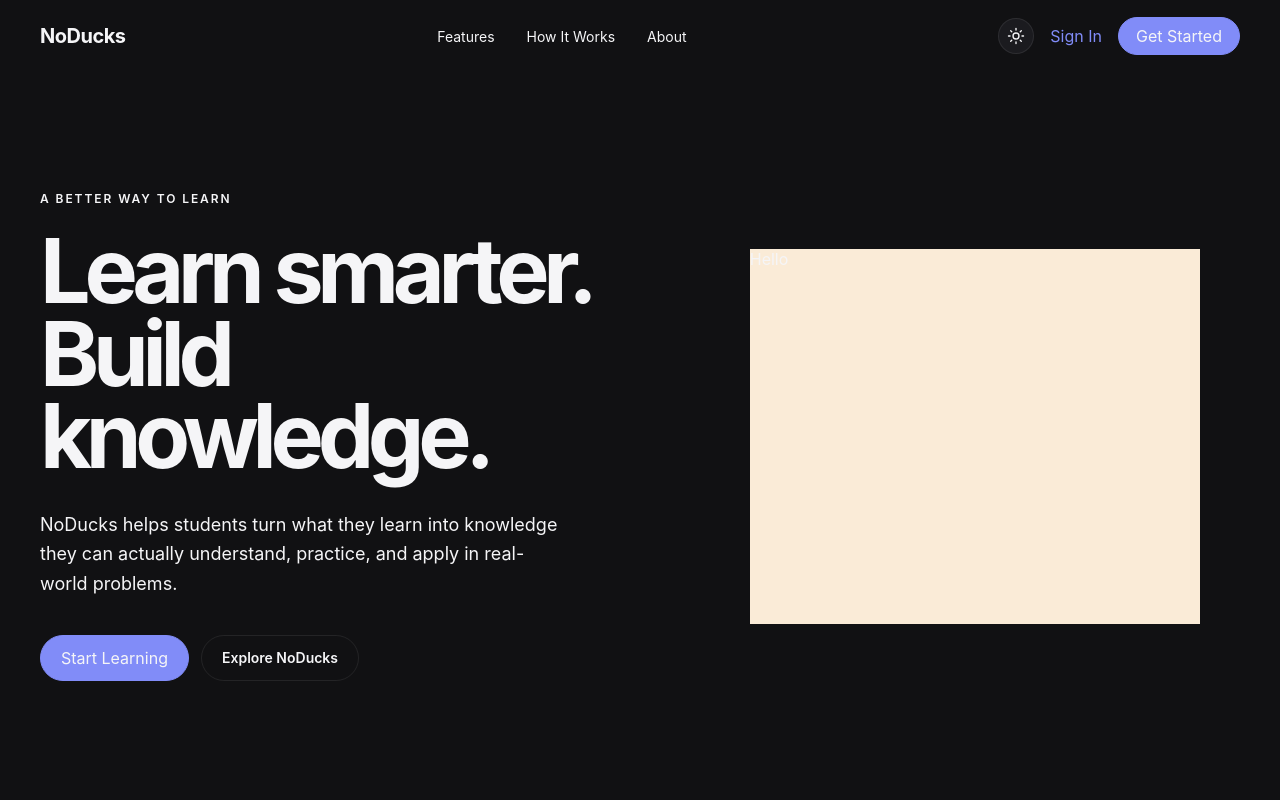
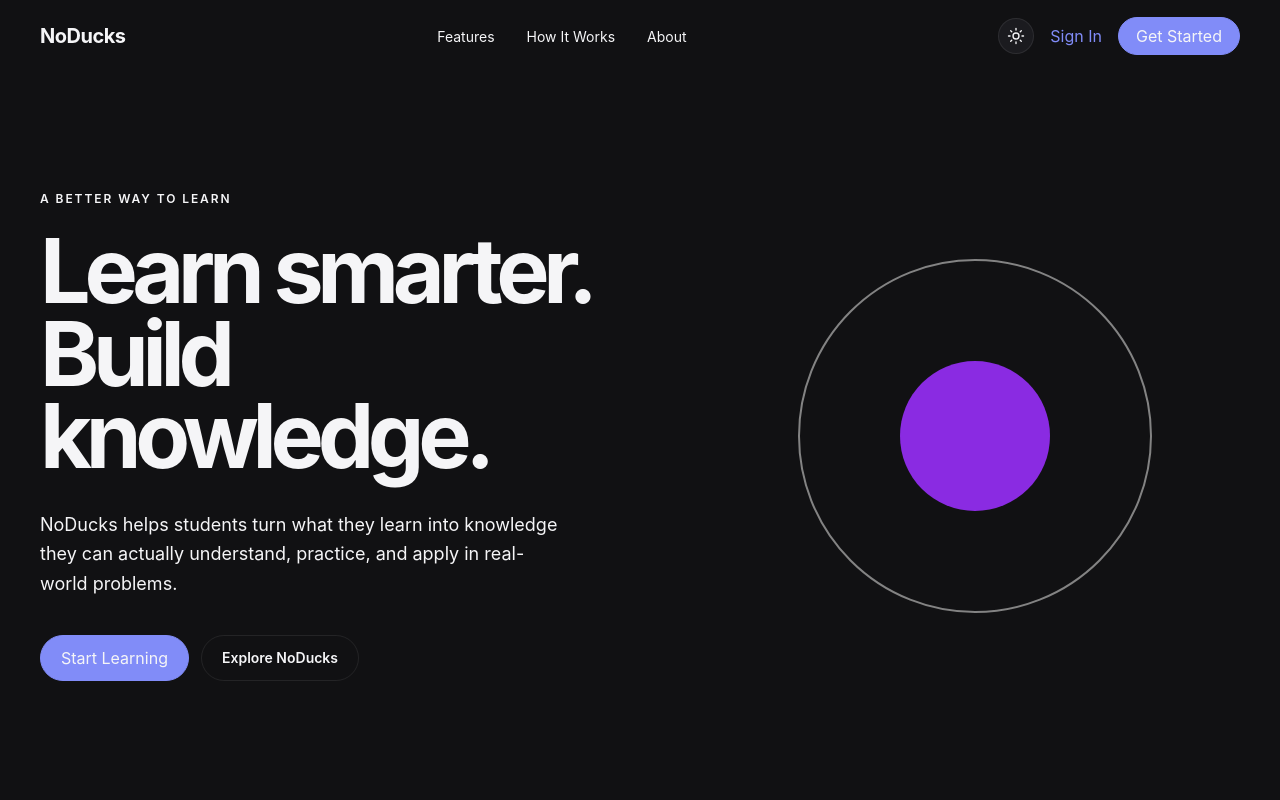
Before and after one commit to AthhamMJ/NoDucks, a React (Vite) app in the folder frontend/: page / in a window 1280 px wide. Shown: the top 800 px of the page. Built offline with nearby package versions, Linux system fonts and the light colour scheme; no server answers.

Commit message:
IMPROVE UI

```diff
--- a/frontend/src/pages/Home/Home.jsx
+++ b/frontend/src/pages/Home/Home.jsx
@@ -104,7 +104,9 @@ export default function Home() {
 
         <div className={styles.heroVisual}>
           <div className={styles.heroBox}>
-            <p>Hello</p>
+            <div className={styles.ringAround}>
+              <div className={styles.planet}></div>
+            </div>
           </div>
         </div>
       </header>
--- a/frontend/src/pages/Home/Home.module.css
+++ b/frontend/src/pages/Home/Home.module.css
@@ -242,9 +242,26 @@
 }
 .heroBox{
   display: flex;
-  width: 450px;
-  height: 375px;
-  background-color: antiquewhite;
+  align-items: center;
+  justify-content: center;
+  background-color: transparent;
+}
+.ringAround{
+  display: flex;
+  width: 100%;
+  height: 100%;
+  padding: 100px;
+  align-items: center;
+  justify-content: center;
+  border-radius: 100%;
+  background: transparent;
+  border: 2px solid rgba(131, 131, 131, 1)
+}
+.planet{
+  width: 150px;
+  height: 150px;
+  border-radius: 100%;
+  background-color: blueviolet;
 }
 .primaryButton,
 .secondaryButton {
```
